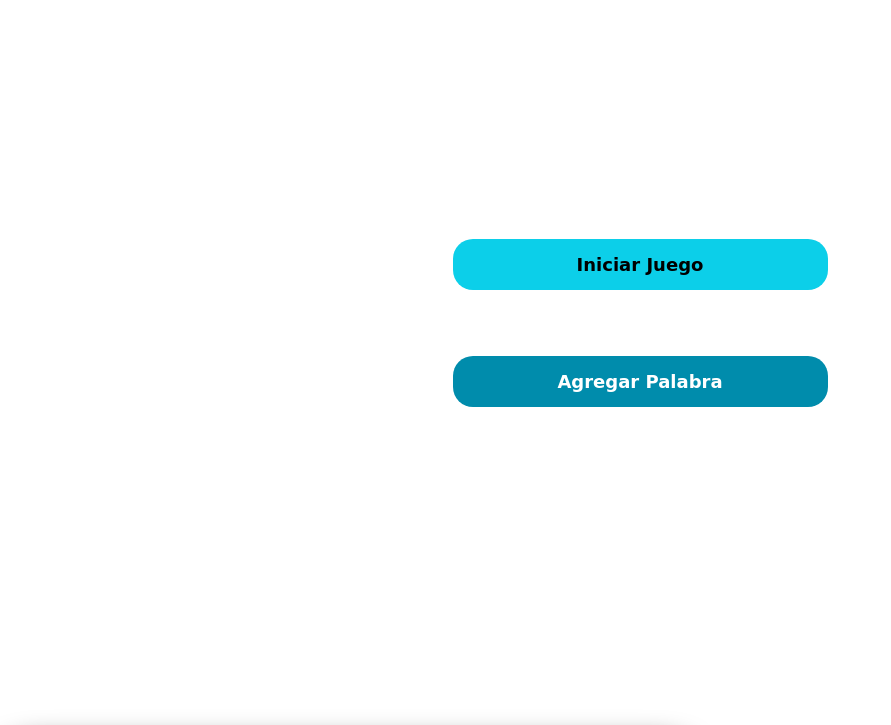
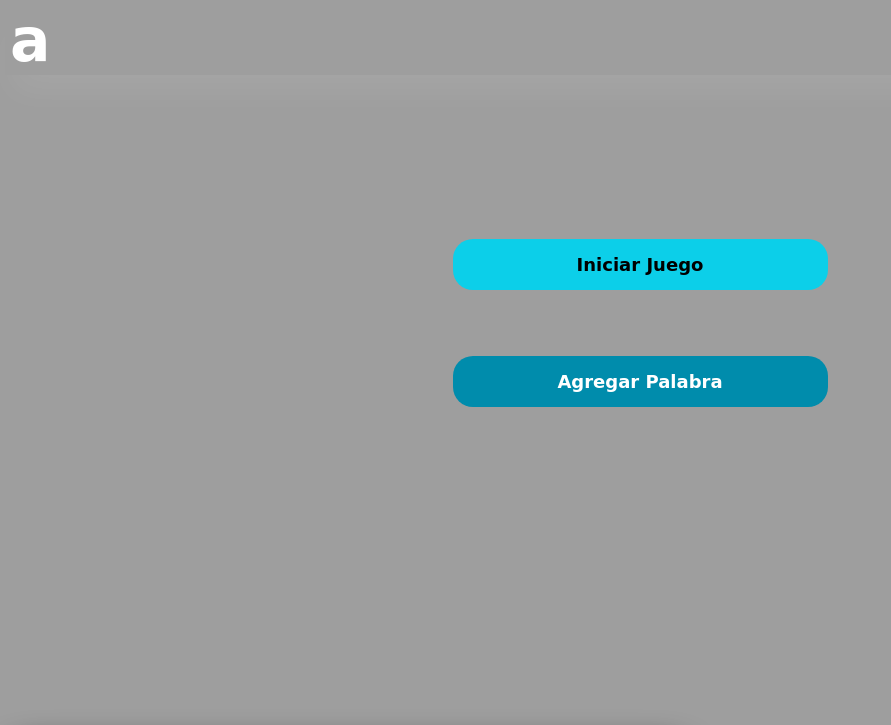
Before and after one commit to sara-milagros-aguirre/Challenge-ONE-Juego-Ahorcado, a plain HTML site: page index.html in a window 1280 px wide. Shown: the top 725 px of the page, without its empty margins (0-891 px from the left). Drawn offline with Linux system fonts and the light colour scheme; files that its build step writes are made by us from their sources; the site is published under a folder, as on GitHub Pages, so addresses that start at the root find nothing; a web font is replaced by a local one.

Commit message:
correccion del fondo de pantalla

```diff
--- a/style.css
+++ b/style.css
@@ -1,6 +1,6 @@
 body{
 
-    background-image: url(/Imagenes/game-landscape-with-tree.jpg);
+    background-image: url(Imagenes/game-landscape-with-tree.jpg);
     background-size: cover;
     background-position: center;
     background-attachment: fixed;
```
